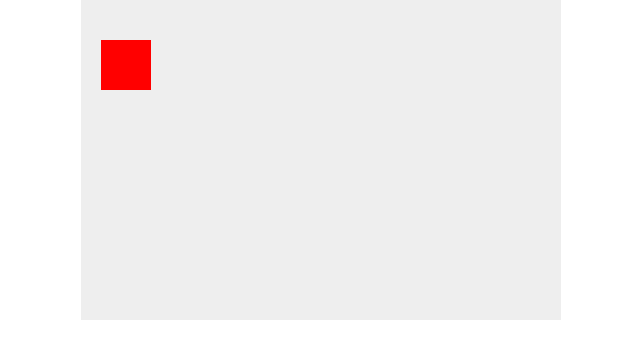
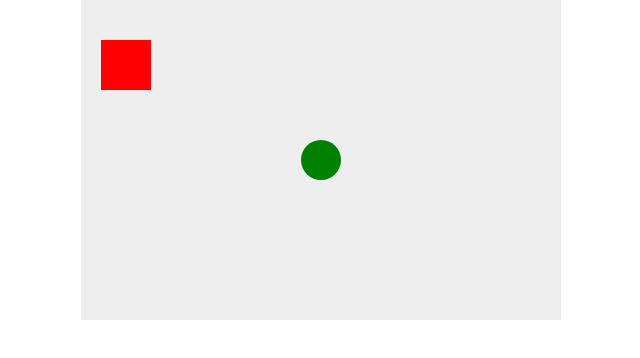
Before and after one commit to Joshkaki00/breakout-tutorial-js, a plain HTML site: page index.html in a window 1280 px wide. Shown: the whole page, without its empty margins (319-959 px from the left). Drawn offline with Linux system fonts and the light colour scheme.

Commit message:
drawing circle

```diff
--- a/index.html
+++ b/index.html
@@ -26,6 +26,11 @@
       ctx.fillStyle = "#FF0000"; // Set the fill color to red
       ctx.fill(); // Fill the rectangle with color
       ctx.closePath(); // Close the path
+      ctx.beginPath();
+      ctx.arc(240, 160, 20, 0, Math.PI * 2, false); // Center at (240, 160), radius 20, full circle
+      ctx.fillStyle = "green"; // Set fill color to green
+      ctx.fill();
+      ctx.closePath();
     </script>
   </body>
 </html>
```
